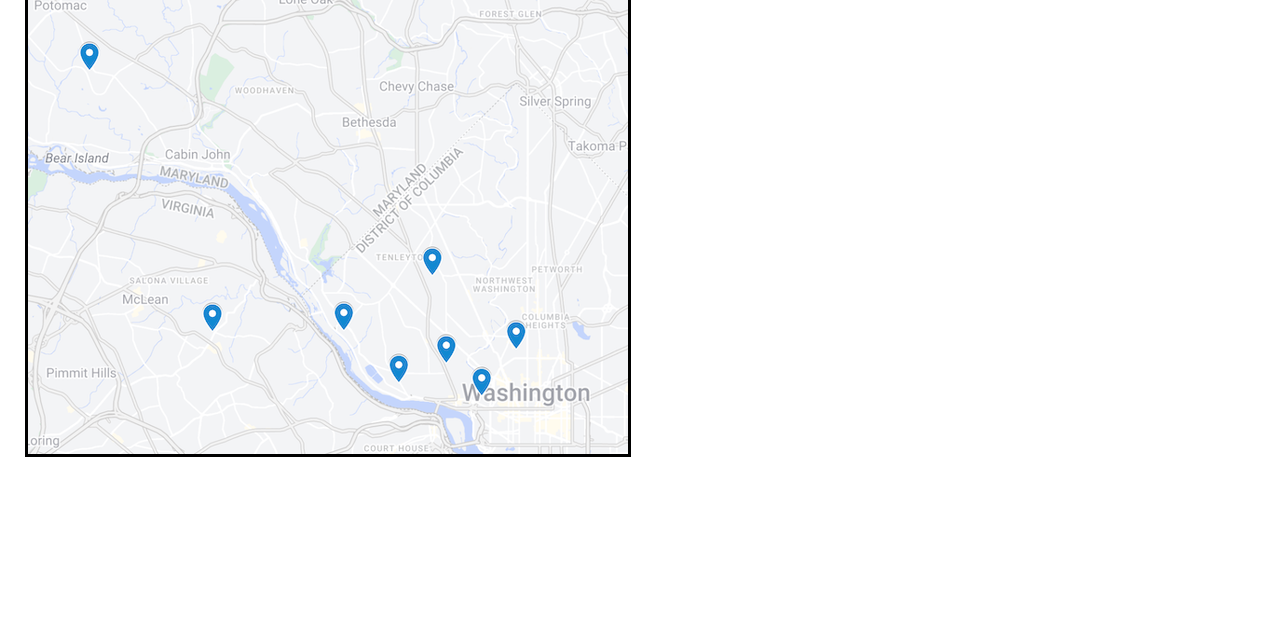
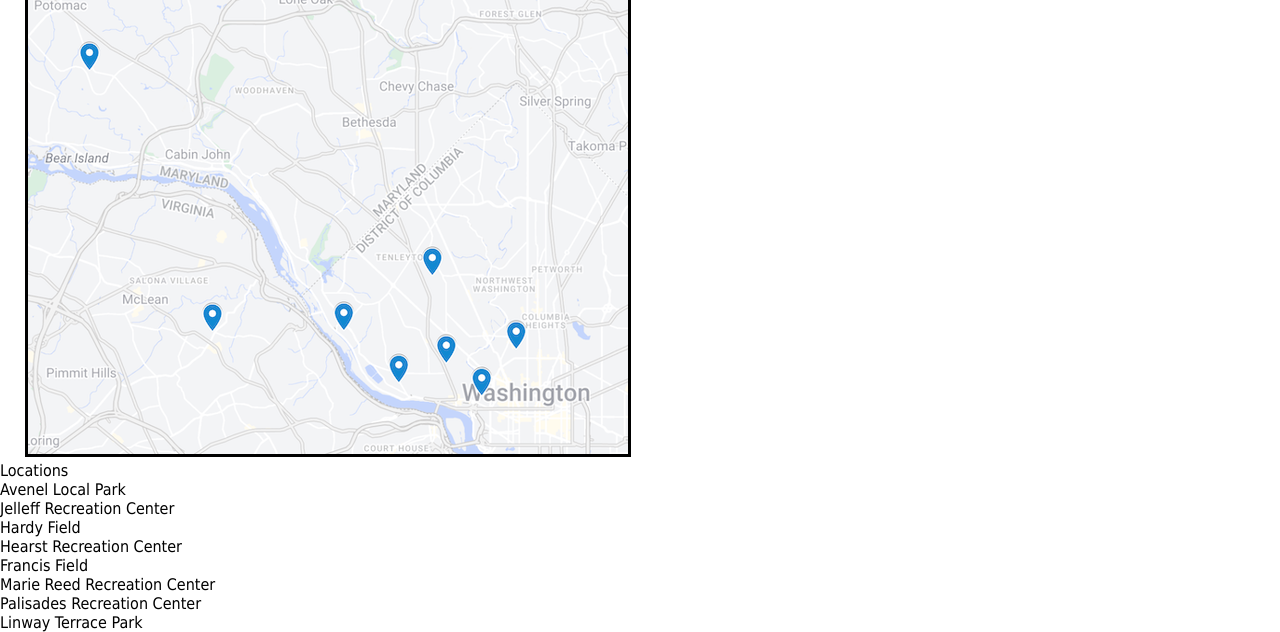
Before and after one commit to Jim24680/Jim24680.github.io, a plain HTML site: page index.html in a window 1280 px wide. Shown: the part 474-1106 px from the top of the page. Before the commit the page ends 935 px from the top, so only its background shows below. Drawn offline with Linux system fonts and the light colour scheme.

Commit message:
Update index.html

```diff
--- a/index.html
+++ b/index.html
@@ -19,7 +19,19 @@
 
   <h2>Map</h2>
 
-  <img src="./MyMaps.png"/ id="map">
+  <a href="https://www.google.com/maps/d/edit?mid=1EHHVHZHMLtofUkyEANdyzbPrrPYxax4&usp=sharing" target="_blank"><img src="./MyMaps.png" id="map"/></a>
+
+  <p>Locations</p>
+  <ul>
+    <li>Avenel Local Park</li>
+    <li>Jelleff Recreation Center</li>
+    <li>Hardy Field</li>
+    <li>Hearst Recreation Center</li>
+    <li>Francis Field</li>
+    <li>Marie Reed Recreation Center</li>
+    <li>Palisades Recreation Center</li>
+    <li>Linway Terrace Park</li>
+  </ul>
 </body>
 
 </html>
```
